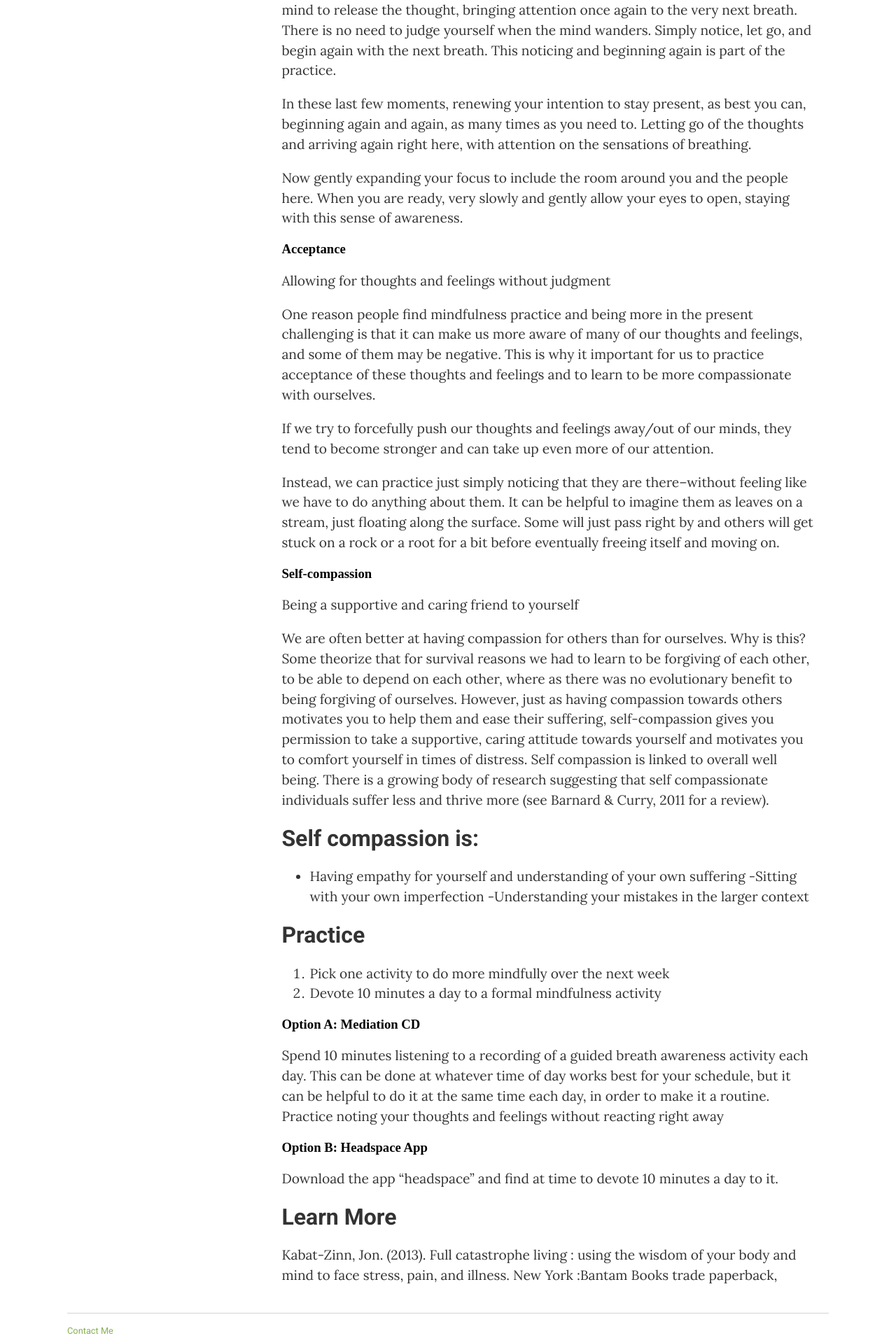
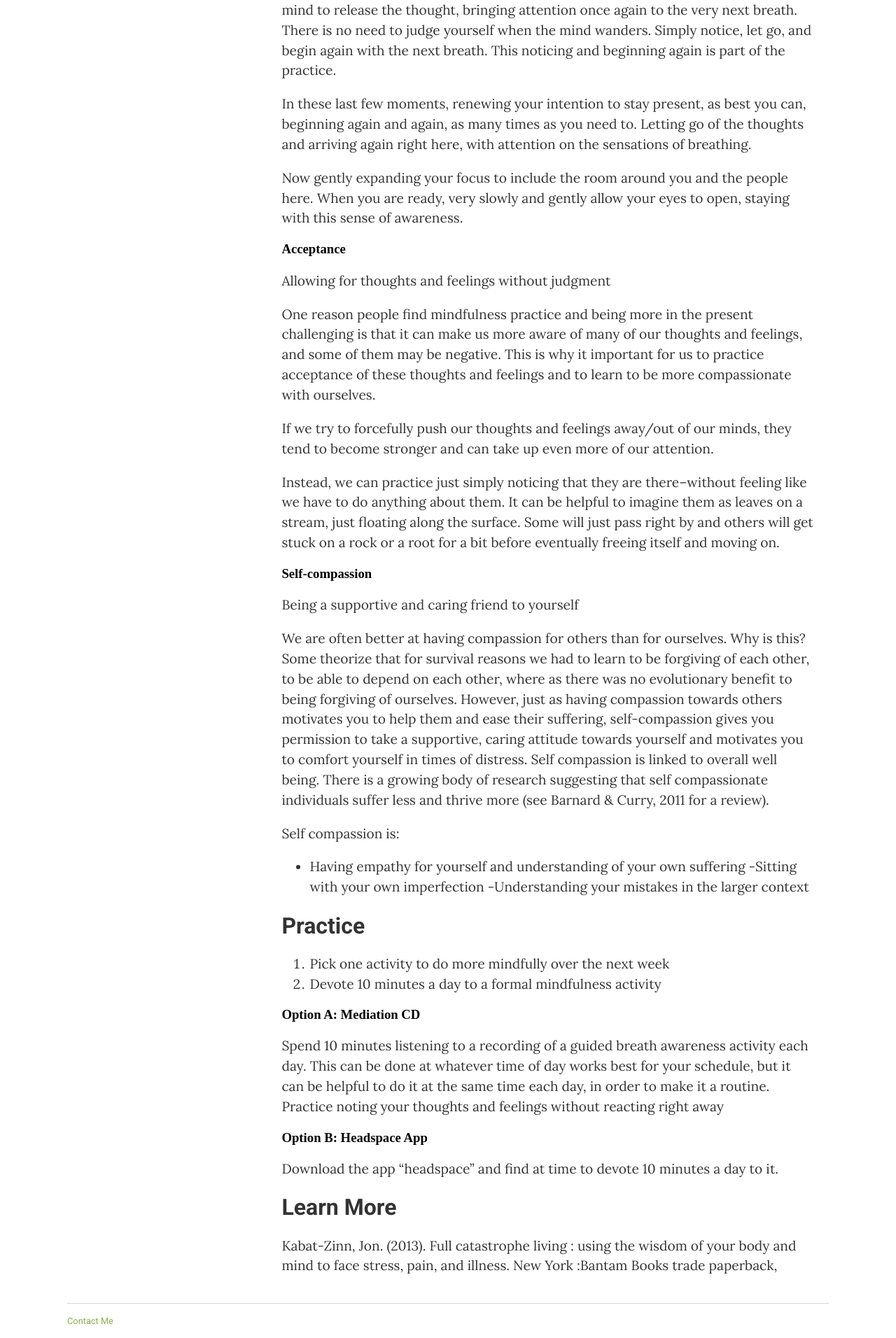
Before and after one commit to mtorres253/mtorres253.github.io, a Jekyll site: the page built from chapt-2/index.md, in a window 1280 px wide. Shown: the part 4213-6125 px from the top of the page at 70% size. Built offline with Jekyll 4.4.1, drawn with Linux system fonts in a browser that asks for light colours.

```diff
--- a/chapt-2/index.md
+++ b/chapt-2/index.md
@@ -81,7 +81,7 @@ Being a supportive and caring friend to yourself
 We are often better at having compassion for others than for ourselves. Why is this? Some theorize that for survival reasons we had to learn to be forgiving of each other, to be able to depend on each other, where as there was no evolutionary benefit to being forgiving of ourselves.
 However, just as having compassion towards others motivates you to help them and ease their suffering, self-compassion gives you permission to take a supportive, caring attitude towards yourself and motivates you to comfort yourself in times of distress. Self compassion is linked to overall well being. There is a growing body of research suggesting that self compassionate individuals suffer less and thrive more (see Barnard & Curry, 2011 for a review).
 
-# Self compassion is:
+ Self compassion is:
 - Having empathy for yourself and understanding of your own suffering
 -Sitting with your own imperfection
 -Understanding your mistakes in the larger context
```
